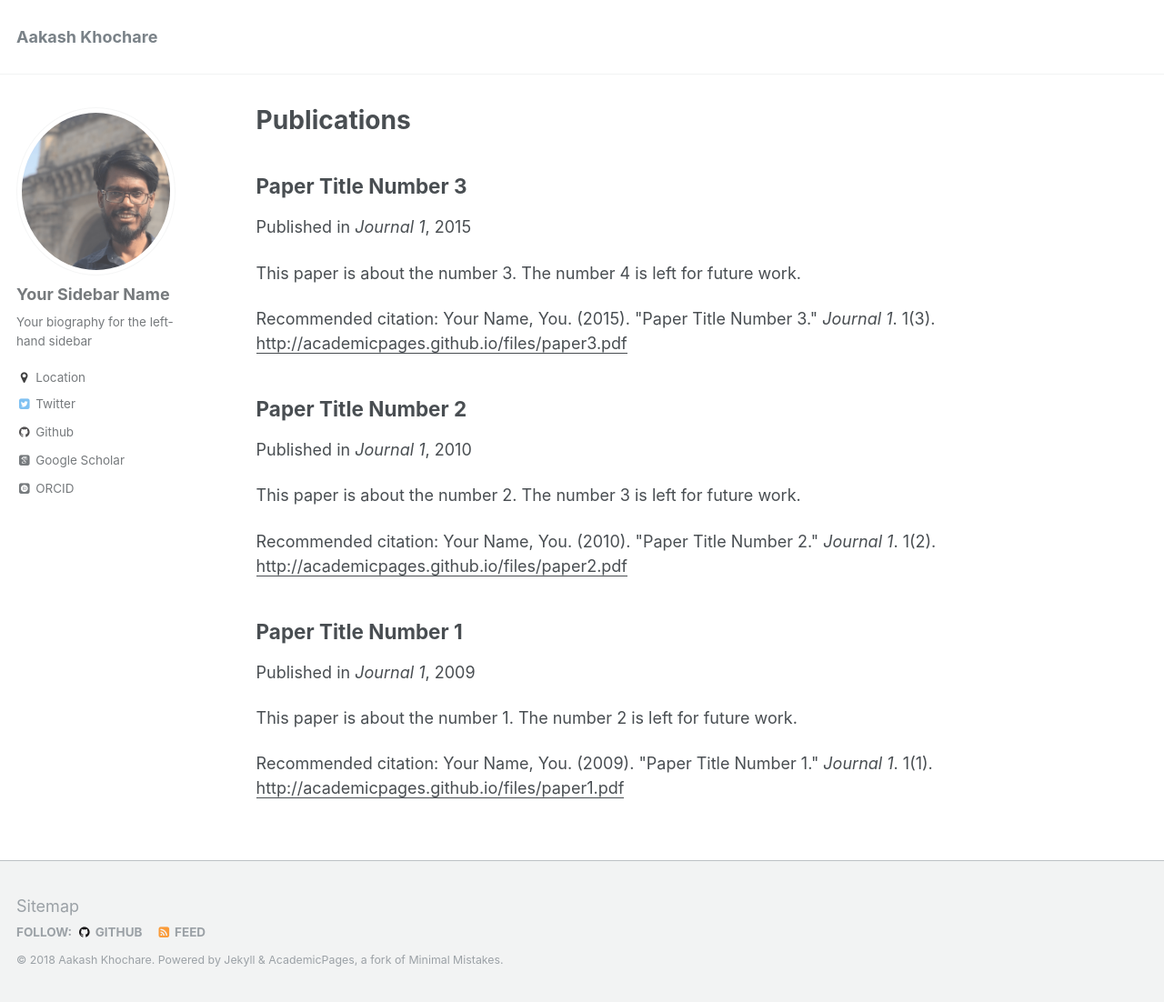
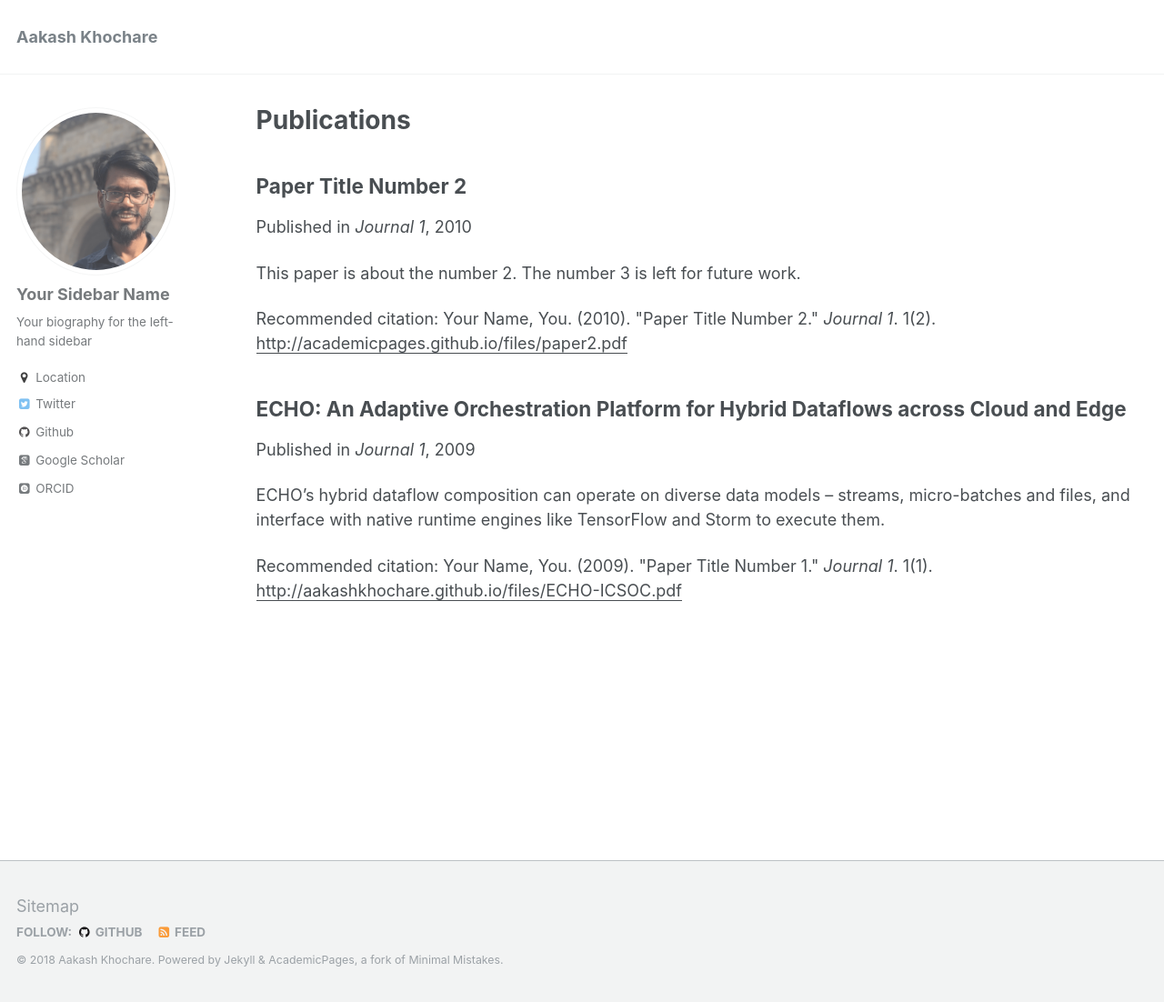
Before and after one commit to aakashkhochare/aakashkhochare.github.io, a Jekyll site: the page built from _pages/publications.md, in a window 1280 px wide and 1102 px high. Shown: the whole window at 91% size. Built offline with Jekyll 4.4.1, drawn with Linux system fonts in a browser that asks for light colours; some web fonts are replaced.

Commit message:
Updated ECHO Publication

```diff
--- a/_publications/2009-10-01-paper-title-number-1.md
+++ b/_publications/2009-10-01-paper-title-number-1.md
@@ -1,15 +1,16 @@
 ---
-title: "Paper Title Number 1"
+title: "ECHO: An Adaptive Orchestration Platform for Hybrid Dataflows across Cloud and Edge"
 collection: publications
-permalink: /publication/2009-10-01-paper-title-number-1
-excerpt: 'This paper is about the number 1. The number 2 is left for future work.'
+permalink: /publication/ECHO-ICSOC
+excerpt: 'ECHO’s hybrid dataflow composition can operate on diverse data models – streams, micro-batches and files, and interface with native runtime engines like TensorFlow and Storm to execute them.'
 date: 2009-10-01
 venue: 'Journal 1'
-paperurl: 'http://academicpages.github.io/files/paper1.pdf'
+paperurl: 'http://aakashkhochare.github.io/files/ECHO-ICSOC.pdf'
 citation: 'Your Name, You. (2009). &quot;Paper Title Number 1.&quot; <i>Journal 1</i>. 1(1).'
 ---
-This paper is about the number 1. The number 2 is left for future work.
+The Internet of Things (IoT) is offering unprecedented observational data that
+are used for managing Smart City utilities. Edge-computing is emerging as first-class paradigm to complement
+Cloud-centric analytics. But a key limitation is the lack of a platform-as-a-
+service for applications spanning Edge and Cloud. ECHO’s hybrid dataflow composition can operate on diverse data models – streams, micro-batches and files, and interface with native runtime engines like TensorFlow and Storm to execute them.
 
-[Download paper here](http://academicpages.github.io/files/paper1.pdf)
-
-Recommended citation: Your Name, You. (2009). "Paper Title Number 1." <i>Journal 1</i>. 1(1).
+[Download paper here](http://aakashkhochare.github.io/files/ECHO-ICSOC.pdf)
--- a/_publications/2015-10-01-paper-title-number-3.md
+++ /dev/null
@@ -1,15 +0,0 @@
----
-title: "Paper Title Number 3"
-collection: publications
-permalink: /publication/2015-10-01-paper-title-number-3
-excerpt: 'This paper is about the number 3. The number 4 is left for future work.'
-date: 2015-10-01
-venue: 'Journal 1'
-paperurl: 'http://academicpages.github.io/files/paper3.pdf'
-citation: 'Your Name, You. (2015). &quot;Paper Title Number 3.&quot; <i>Journal 1</i>. 1(3).'
----
-This paper is about the number 3. The number 4 is left for future work.
-
-[Download paper here](http://academicpages.github.io/files/paper3.pdf)
-
-Recommended citation: Your Name, You. (2015). "Paper Title Number 3." <i>Journal 1</i>. 1(3).
```
Also changed, not shown: 3 other files.
